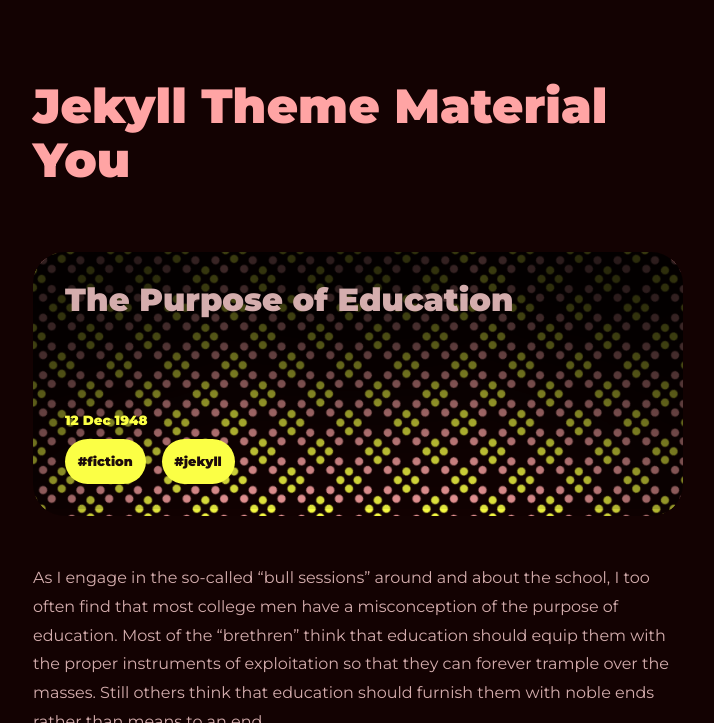
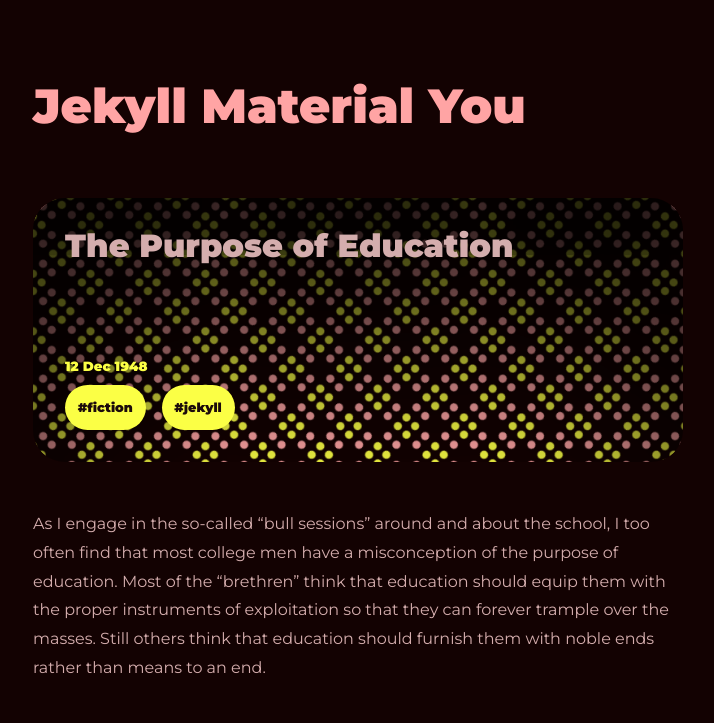
Before and after one commit to sharadcodes/jekyll-theme-material-you, a Jekyll site: the page built from all_collections/_posts/1948-12-12-the-purpose-of-education.md, in a window 1280 px wide and 900 px high, cut to the strip 0-723 px from the top of the window. Shown: the whole strip, without its empty margins (282-996 px from the left). Built offline with Jekyll 4.4.1, drawn with Linux system fonts in a browser that asks for light colours; some of the changed text lies outside the part shown.

Commit message:
Update _config.yml

```diff
--- a/_config.yml
+++ b/_config.yml
@@ -1,4 +1,4 @@
-title: Jekyll Theme Material You
+title: Jekyll Material You
 markdown: kramdown
 url: ""
 baseurl: "/jekyll-theme-material-you"
```
